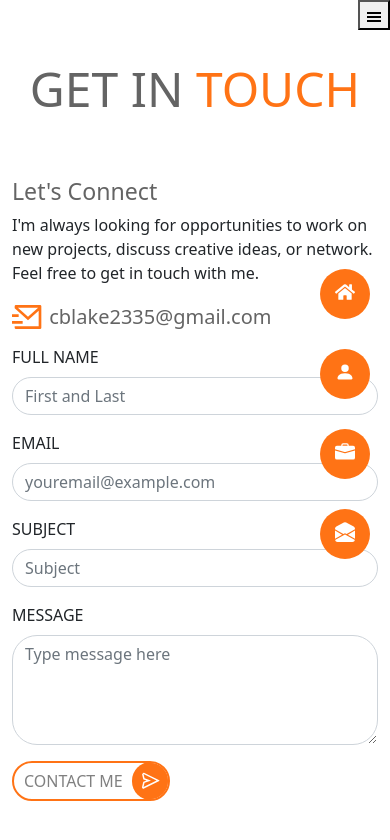
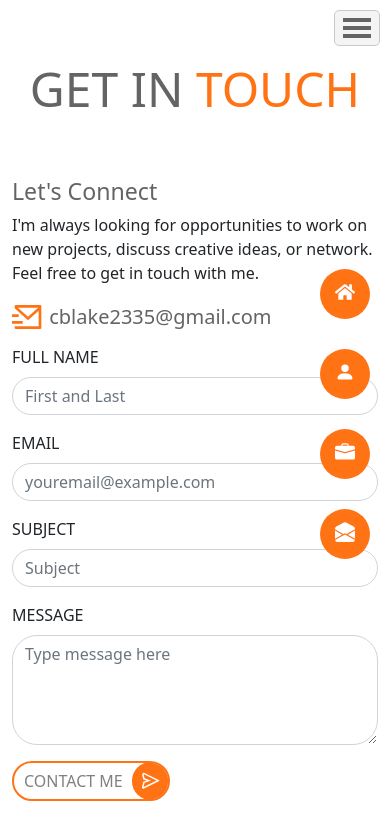
Before and after one commit to cblake35/Portfolio-V3, a React (Create React App) app: page /contact in a window 390 px wide. Shown: the top 840 px of the page. Built offline with nearby package versions, Linux system fonts and the light colour scheme; the HTML template or start-up script is replaced by a standard one.

Commit message:
Fixed navigation hamburger menu button and added styles.

```diff
--- a/src/App.css
+++ b/src/App.css
@@ -196,6 +196,26 @@
 .mobileNav {
     position: absolute;
     right: 0;
+}
+
+.mobileNav button {
+    border: 1px solid #c9c9c9;
+    background-color: #F4F4F4;
+    border-radius: 5px;
+    margin: 10px 10px 0 0;
+}
+
+.mobileNav button:hover svg {
+    color: #FF7315;
+}
+
+.mobileNav button:hover {
+    box-shadow: 0 0 5px -1px #646464;
+}
+
+.mobileNav svg {
+    font-size: 2rem;
+    color: #646464;
 }
 
 #navCanvas {
@@ -790,3 +810,10 @@
         opacity: 100%;
     }
 }
+
+/* Responsiveness Styles */
+
+@media only screen and (max-width: 1000px) {
+
+
+  }
```
